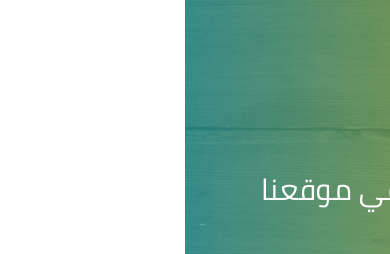
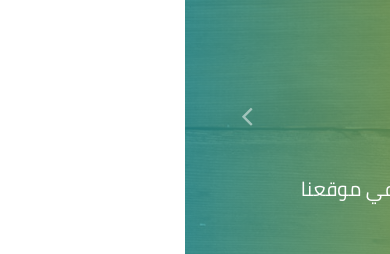
Before and after one commit to Etaf1996/company, a plain HTML site: page index.html in a window 390 px wide. Shown: the part 306-560 px from the top of the page. Drawn offline with Linux system fonts and the light colour scheme.

Commit message:
first commit

```diff
--- a/css/style.css
+++ b/css/style.css
@@ -566,7 +566,9 @@ footer .copyright p {
   color: #919191;
   margin-bottom: 0;
 }
-@media (max-width: 980px) {
+
+
+@media (max-width: 992px) {
   nav.navbar ul.navbar-nav li a.nav-link {
     padding-right: 0.5rem;
     padding-left: 0.5rem;
@@ -627,14 +629,14 @@ footer .copyright p {
   }
 }
 @media (max-width: 575px) {
-  header .overlay .slider .carousel-inner .carousel-item .carousel-caption {
-    left: 2%;
-    right: 2%;
+
+  header .overlay .slider .carousel-control-prev i,
+  header .overlay .slider .carousel-control-next i{
+    border: none !important;
   }
 
-  header .overlay .slider .carousel-control-prev,
-  header .overlay .slider .carousel-control-next {
-    display: none;
+  header .overlay .slider .carousel-caption h3{
+    font-size: 20px !important;
   }
 
   .work-gallery .col-md > .col-sm > a {
```
